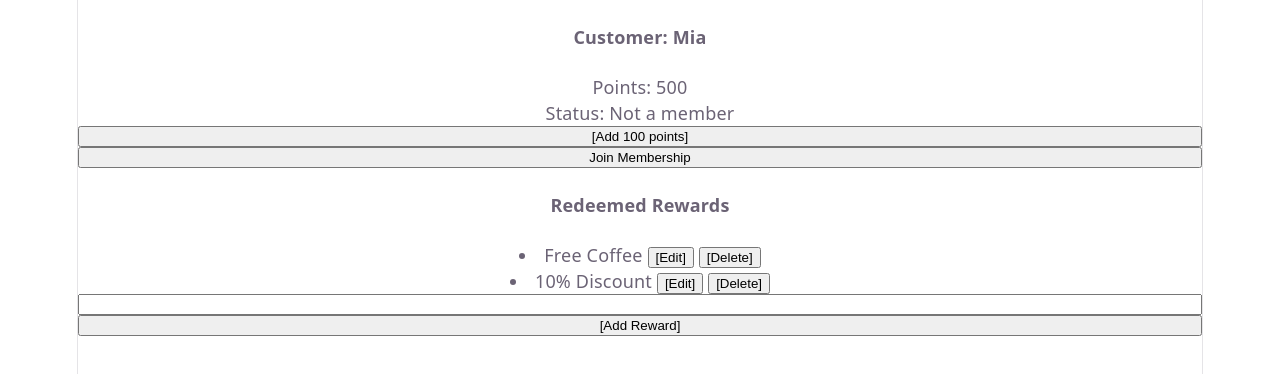
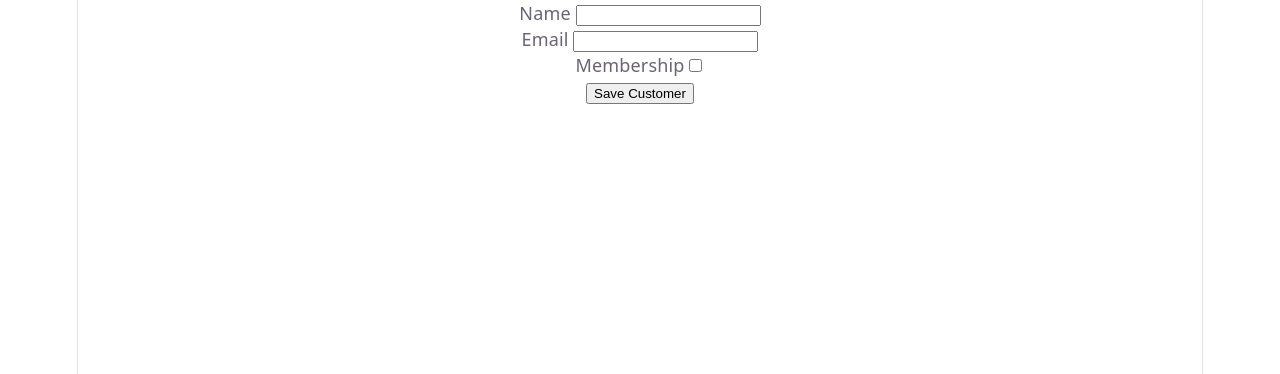
Before and after one commit to WongYouMin/kita, a React app in the folder frontend/: page / in a window 1280 px wide. Shown: the top 374 px of the page. Built offline with nearby package versions, Linux system fonts and the light colour scheme; the HTML template or start-up script is replaced by a standard one.

Commit message:
add React Events and Forms Exercise

```diff
--- a/frontend/src/App.jsx
+++ b/frontend/src/App.jsx
@@ -1,107 +1,80 @@
-import { useState } from "react"
-import CustomerCard from "./CustomerCard";
-import RewardList from "./RewardList";
-function App(){
-const [customer, setCustomer] = useState({
-  name: "Mia",
-  points: 500,
-  isMember: false,
-  rewards: [
-    { id: 1, name: "Free Coffee" },
-    { id: 2, name: "10% Discount" }
-  ]
-});
+import { useState } from "react";
+import "./App.css"
 
-const [newReward, setNewReward] = useState("");
+function App() {
+  const [customer, setCustomer] = useState({
+    name: "",
+    email: "",
+    membership: false
+  });
 
-const updateCustomerPoints = () => {
-  setCustomer((previousCustomer) => ({
-      ...previousCustomer,
-      points: previousCustomer.points + 100
-  }));
-};
+  const [errors, setErrors] = useState({});
 
-const updateCustomerStatus = () => {
-  setCustomer((previousCustomer) => {
-    return {
-      ...previousCustomer,
-      isMember: !previousCustomer.isMember
-    };
-  });
-};
+  const updateCustomer = (event) => {
+    setCustomer((previousCustomer) => {
+      return (
+        {
+          ...previousCustomer,
+          [event.target.name] : event.target.name === "membership"
+            ? event.target.checked
+            : event.target.value
+        }
+      )
+    })
+  };
 
-const updateRewardInput = (event) => {
-  setNewReward(event.target.value);
-};
+  const saveCustomer = (event) => {
+    event.preventDefault();
+    if(!customer.name.trim() || !customer.email.trim() || !customer.email.includes('@')){
+      const validationErrors = {};
+      if(!customer.name.trim()){
+        validationErrors.name = "Name is required.";
+      }
 
-const updateReward = (event) => {
-  setCustomer((previousCustomer) => {
-    if(!event.target.value.trim()){
-      return {
-        ...previousCustomer
-      };
+      if(!customer.email.trim()){
+        validationErrors.email = "Email is required.";
+      } else if(!customer.email.includes('@')){
+        validationErrors.email = "Email must contain @.";
+      }
+      setErrors(validationErrors);
+    } else {
+      console.log(customer);
+      clearForm();
     }
-    const updatedRewards = [
-      ...previousCustomer.rewards,
-      {
-        id: Date.now(),
-        name: event.target.value.trim()
-      }
-    ];
-    setNewReward("");
-    return {
-      ...previousCustomer,
-      rewards: updatedRewards
-    };
-  });
-};
+  };
 
-const deleteReward = (event) => {
-  setCustomer((previousCustomer) => {
-    const updatedRewards = previousCustomer.rewards.filter((reward) => reward.id !== Number(event.target.value));
-    return {
-      ...previousCustomer,
-      rewards: updatedRewards
-    };
-  });
-};
-
-const editReward = (event) => {
-  setCustomer((previousCustomer) => {
-    const randomRewards = ['Biscoff Cookies', 'Oreo Original', 'Orice Rice Crackers'];
-    const randomIndex = Math.floor(Math.random() * randomRewards.length);
-    const updatedRewards = previousCustomer.rewards.map((reward)=> {
-      if(Number(event.target.value) === reward.id){
-        return {
-          id: reward.id,
-          name: randomRewards[randomIndex]
-        };
-      } else {
-        return reward;
-      }
+  const clearForm = () => {
+    setCustomer({
+      name: "",
+      email: "",
+      membership: false
     });
-    return {
-      ...previousCustomer,
-      rewards: updatedRewards
-    };
-  });
-};
+    setErrors({});
+  };
 
   return(
     <>
-      <CustomerCard
-        customer={customer}
-        updateCustomerPoints={updateCustomerPoints}
-        updateCustomerStatus={updateCustomerStatus}
-      />
-      <h4>Redeemed Rewards</h4>
-      <RewardList
-        rewards={customer.rewards}
-        deleteReward={deleteReward}
-        editReward={editReward}
-      />
-      <input type="text" name="newReward" value={newReward} onChange={updateRewardInput}/>
-      <button name="reward" value={newReward} onClick={updateReward}>[Add Reward]</button>
+      <form onSubmit={saveCustomer}>
+        <label>Name </label>
+        <input type="text" name="name" value={customer.name} onChange={updateCustomer} />
+        <br />
+        <label>Email </label>
+        <input type="email" name="email" value={customer.email} onChange={updateCustomer} />
+        <br />
+        <label>Membership</label>
+        <input type="checkbox" checked={customer.membership} name="membership" onChange={updateCustomer}/>
+        <br />
+        <button type="submit">Save Customer</button>
+      </form>
+
+      <ul>
+        {Object.entries(errors).length > 0
+            ? Object.entries(errors).map(([props, message]) => {
+              return <li key={props}>⚠️{message}</li>
+            })
+            : null
+        }
+      </ul>
     </>
   )
 }
```
